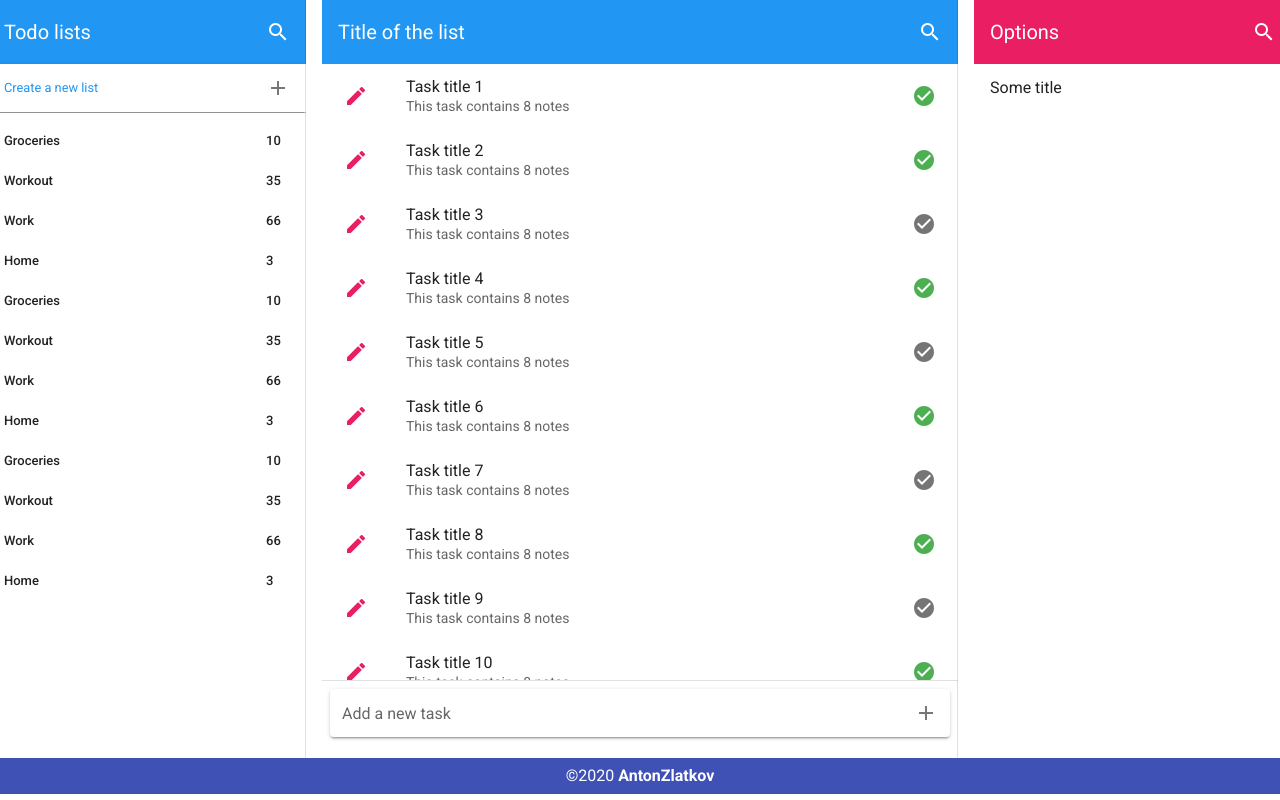
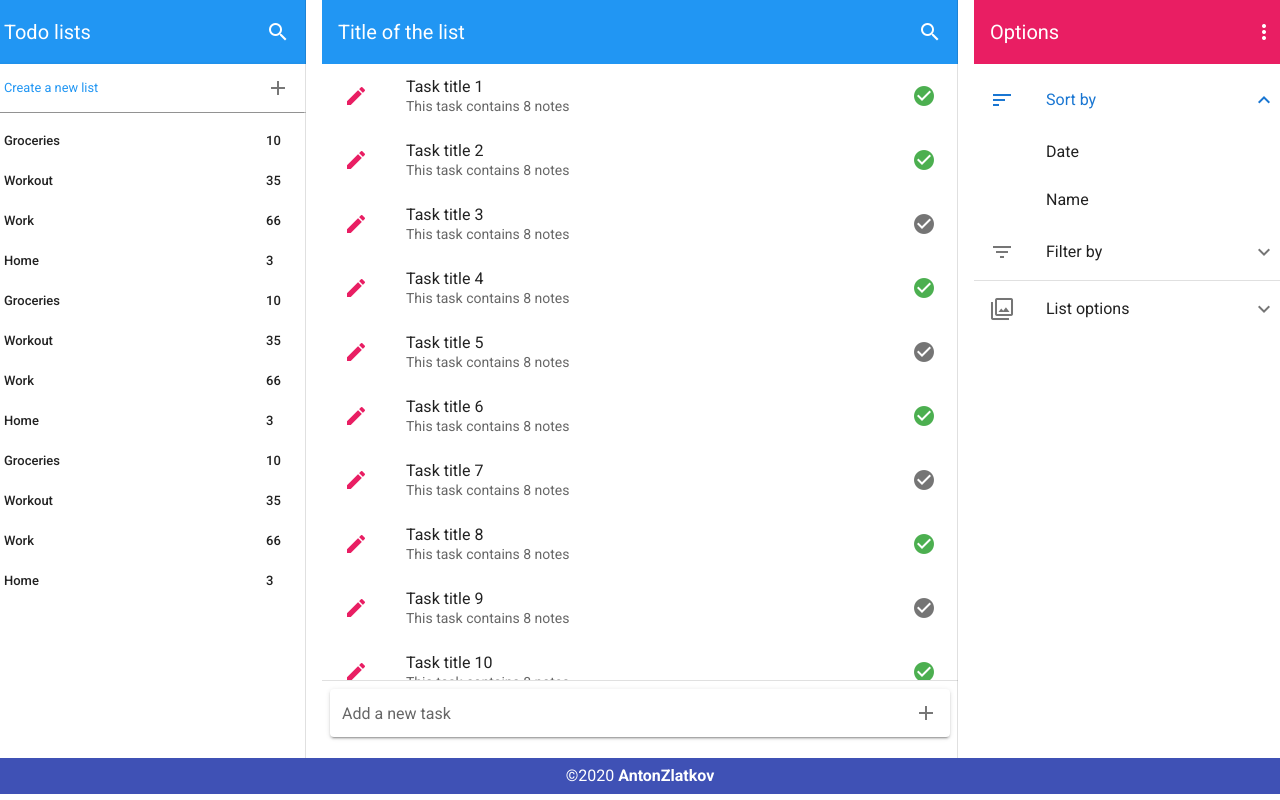
Before and after one commit to AntonZLatkov/vuetodo, a Vue app: page / in a window 1280 px wide. Built offline with nearby package versions, Linux system fonts and the light colour scheme.

Commit message:
general layout

```diff
--- a/package.json
+++ b/package.json
@@ -14,7 +14,6 @@
   },
   "devDependencies": {
     "@mdi/font": "^5.2.45",
-    "@nuxtjs/vuetify": "^1.11.2",
     "@vue/cli-plugin-babel": "~4.3.0",
     "@vue/cli-plugin-eslint": "~4.3.0",
     "@vue/cli-service": "~4.3.0",
--- a/src/components/OptionsBar.vue
+++ b/src/components/OptionsBar.vue
@@ -4,25 +4,102 @@
       <v-toolbar-title>Options</v-toolbar-title>
       <v-spacer></v-spacer>
       <v-btn icon>
-        <v-icon>mdi-magnify</v-icon>
+        <v-icon>mdi-dots-vertical</v-icon>
       </v-btn>
     </v-toolbar>
 
     <v-card tile flat>
-      <v-list-item>
-        <v-list-item-content>
-          <v-list-item-title>
-            Some title
-          </v-list-item-title>
-        </v-list-item-content>
-      </v-list-item>
+      <v-list>
+        <v-list-group
+          v-for="(item, key) in items"
+          v-bind:key="key"
+          v-model="item.active"
+          :prepend-icon="item.action"
+          no-action
+        >
+          <template v-slot:activator>
+            <v-list-item-content>
+              <v-list-item-title>{{item.title}}</v-list-item-title>
+            </v-list-item-content>
+          </template>
+          <v-list-item
+            v-for="(subItem, key) in item.items"
+            v-bind:key="key"
+            v-on="item.action === 'sort' ? { click: () => sort(subItem.by) } : { click: () => filter(subItem.by) }"
+          >
+            <v-list-item-title>{{subItem.title}}</v-list-item-title>
+          </v-list-item>
+        </v-list-group>
+        <v-divider></v-divider>
+        <v-list-group prepend-icon="mdi-image-multiple-outline" no-action>
+          <template v-slot:activator>
+            <v-list-item-content>
+              <v-list-item-title>List options</v-list-item-title>
+            </v-list-item-content>
+          </template>
+          <v-list-item>
+            <v-list-item-title>Remove list</v-list-item-title>
+          </v-list-item>
+          <v-list-item>
+            <v-list-item-title>Change background</v-list-item-title>
+          </v-list-item>
+          <v-list-item>
+            <v-list-item-title>Descending</v-list-item-title>
+          </v-list-item>
+        </v-list-group>
+      </v-list>
     </v-card>
-
   </v-navigation-drawer>
 </template>
 
 <script>
 export default {
-  name: "optionsBar"
-}
+  name: "optionsBar",
+  data: () => ({
+    items: [
+      {
+        action: "mdi-sort-variant",
+        title: "Sort by",
+        active: true,
+        items: [
+          {
+            title: "Date",
+            by: "date"
+          },
+          {
+            title: "Name",
+            by: "name"
+          }
+        ]
+      },
+      {
+        action: "mdi-filter-variant",
+        title: "Filter by",
+        active: false,
+        items: [
+          {
+            title: "Remaining",
+            by: "remaining"
+          },
+          {
+            title: "Completed",
+            by: "completed"
+          },
+          {
+            title: "All",
+            by: "all"
+          }
+        ]
+      }
+    ]
+  }),
+  methods: {
+    sort(value) {
+      console.log("Sort by " + value);
+    },
+    filter(value) {
+      console.log("Filter by " + value);
+    }
+  }
+};
 </script>
```
